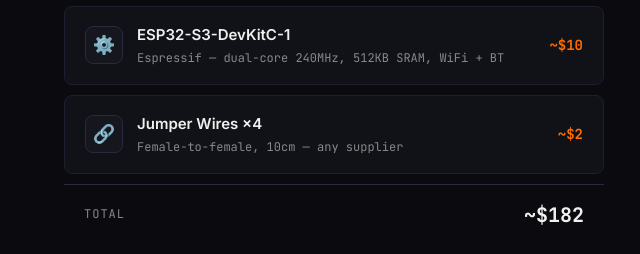
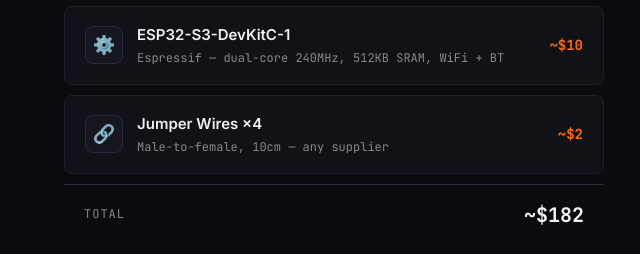
Before and after one commit to yasher3413/flipperclaw-website, a plain HTML site: page index.html in a window 1280 px wide. Shown: the part 4340-4594 px from the top of the page, 0-640 px from the left. Drawn offline with Linux system fonts and the light colour scheme.

Commit message:
quick fix

```diff
--- a/index.html
+++ b/index.html
@@ -2150,7 +2150,7 @@
             <div class="hw-part-icon">🔗</div>
             <div>
               <div class="hw-part-name">Jumper Wires ×4</div>
-              <div class="hw-part-sub">Female-to-female, 10cm — any supplier</div>
+              <div class="hw-part-sub">Male-to-female, 10cm — any supplier</div>
             </div>
           </div>
           <div class="hw-part-price">~$2</div>
```
